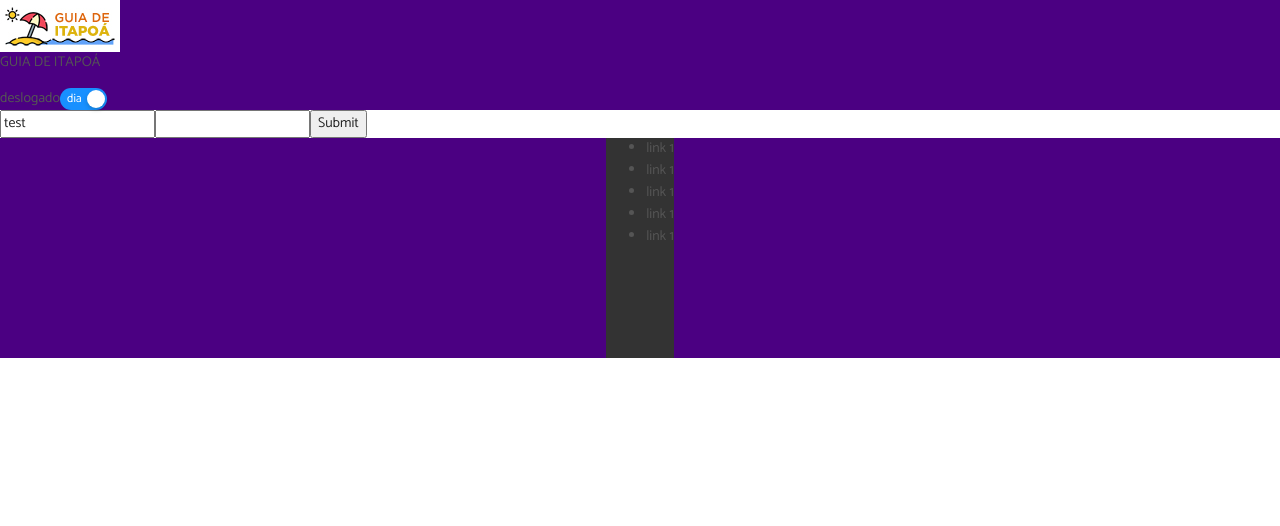
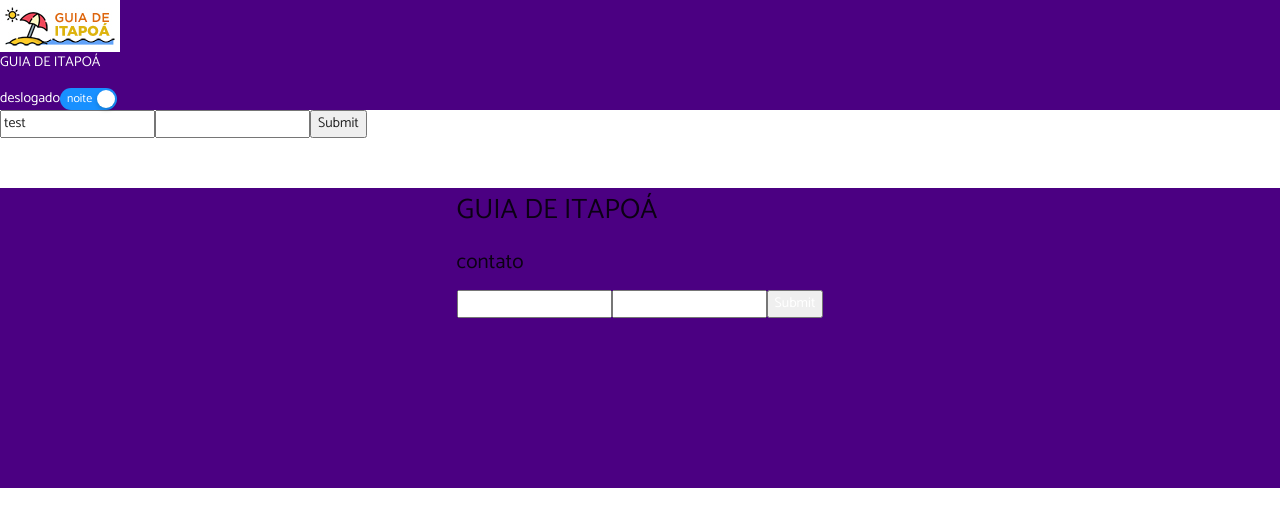
Before and after one commit to arsantin/next-colonial, a Next.js app: page /contato in a window 1280 px wide. Shown: the top 526 px of the page. Built offline with nearby package versions, Linux system fonts and the light colour scheme; a small style sheet from the web is missing.

Commit message:
contato passado pro footer

```diff
--- a/components/Cartas/index.js
+++ b/components/Cartas/index.js
@@ -30,7 +30,7 @@ class Cartas extends Component {
   <a>
 
               <Card
-                style={{ width: 300 }}
+                style={{ background: theme.ui, color: theme.syntax, width: '220px' }}
                 cover={
                   <img
                     alt="example"
--- a/components/Footer/index.js
+++ b/components/Footer/index.js
@@ -1,18 +1,16 @@
 import React, { useContext } from 'react'
 import { ThemeContext } from '../../context/ThemeContext'
+import Contato from '../Contato'
 import styled from 'styled-components'
 
 
 
 const Rodape = styled.footer`
-    height: 220px;
-    background-color: red;
+    height: 300px;
+    margin-top: 50px;
     width: 100%;
     display: flex;
     justify-content: center;
-    .middle{
-        background-color: #333;
-    }
 `
 
 
@@ -23,13 +21,9 @@ export default function Footer(){
         <>
         <Rodape style={{ background: theme.ui, color: theme.syntax }}>
         <div className="middle">
-        <ul>
-            <li>link 1</li>
-            <li>link 1</li>
-            <li>link 1</li>
-            <li>link 1</li>
-            <li>link 1</li>
-        </ul>
+        <h1>GUIA DE ITAPOÁ</h1>
+        <Contato />
+
         </div>
     </Rodape>
     </>
--- a/components/Header/index.js
+++ b/components/Header/index.js
@@ -12,7 +12,7 @@ function Header() {
   return (
     <AuthContext.Consumer>{(authContext) => (
       <ThemeContext.Consumer>{(themeContext) => {
-        const { isLogged, toggleAuth } = authContext;
+        const { isLogged } = authContext;
         const { isLightTheme, light, dark } = themeContext;
         const theme = isLightTheme ? light : dark;
         return (
--- a/components/ThemeToggle/index.js
+++ b/components/ThemeToggle/index.js
@@ -1,19 +1,16 @@
-import React, {Component} from 'react'
+import React, {Component, useContext} from 'react'
 import { ThemeContext } from '../../context/ThemeContext'
-
 import { Switch } from 'antd';
 
-class ThemeToggle extends Component{
-	static contextType = ThemeContext
-	render(){
-		const {toggleTheme} = this.context;
+const ThemeToggle = () =>{
+
+		const {toggleTheme} = useContext(ThemeContext);
+
 		return(
 			<>
-			<Switch checkedChildren="dia" unCheckedChildren="noite" defaultChecked onClick={toggleTheme}/>
-
+			<Switch checkedChildren="noite" unCheckedChildren="dia" defaultChecked onClick={toggleTheme}/>
 			</>
 		)
 	}
-}
 
 export default ThemeToggle
--- a/context/ThemeContext.js
+++ b/context/ThemeContext.js
@@ -7,14 +7,14 @@ class ThemeContextProvider extends Component{
 	state ={
 		isLightTheme: true,
 		light: {
-			syntax: '#555',
+			syntax: '#fff',
 			ui: 'indigo',
-			bg: '#000'
+			bg: '#555'
 		},
 		dark: {
-			syntax: '#ddd',
-			ui: '#502315',
-			bg: '#999'
+			syntax: '#000',
+			ui: 'antiquewhite',
+			bg: 'yellow'
 		}
 	}
 
--- a/pages/comercio/[url].js
+++ b/pages/comercio/[url].js
@@ -14,7 +14,7 @@ function Cafe(){
 
   useEffect(() => {
     axios
-      .get(process.env.FETCH_URL`${url}`)
+      .get(`http://guiadeitapoa.com.br/apicomercios/${url}`)
       .then(res => {
         console.log(res.data[0])
         setCafe(res.data)
--- a/pages/index.js
+++ b/pages/index.js
@@ -2,7 +2,6 @@ import Link from 'next/link';
 import styled from 'styled-components';
 import Favoritos from '../components/Favoritos'
 import Cartas from '../components/Cartas'
-import Contato from '../components/Contato'
 import GoogleMap from '../components/GoogleMap'
 const Wrapper = styled.div`
   display: flex;
@@ -25,8 +24,6 @@ function Cafes({ cafes }) {
           return <Cartas key={cafe._id} cafe={cafe}/>
         }
       })}
-      <Contato/>
-
     </Wrapper>
   )
 }
```
Also changed, not shown: 1 other file (tests, documents, lock files or other folders).
